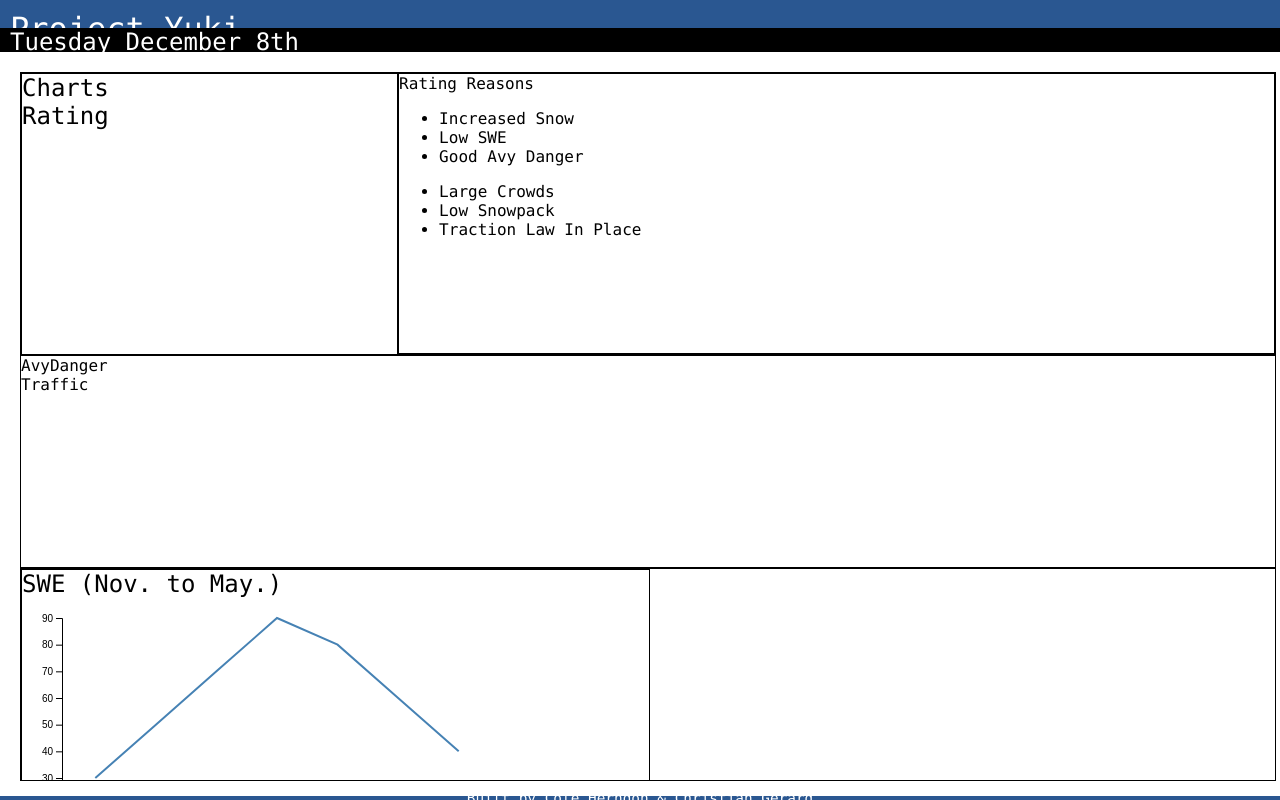
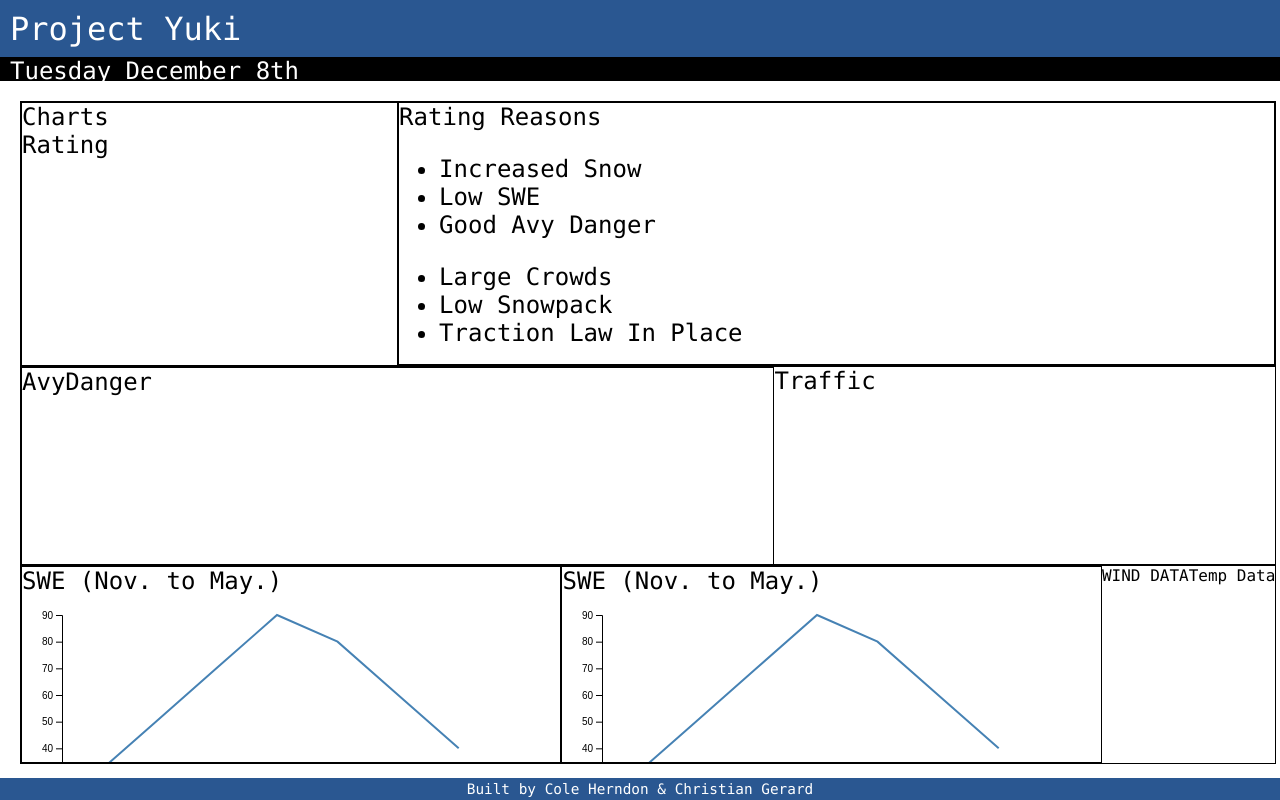
Before and after one commit to christian-gerard/project-yuki, a React (Vite) app in the folder client/: page / in a window 1280 px wide. Built offline with nearby package versions, Linux system fonts and the light colour scheme.

Commit message:
Adds Data Points

```diff
--- a/client/src/components/Date.jsx
+++ b/client/src/components/Date.jsx
@@ -13,7 +13,7 @@ const Main = styled.div`
 
   return (
     <Main>
-      <p> Tuesday December 8th</p>
+      <p>Tuesday December 8th</p>
     </Main>
   )
 }
--- a/client/src/data-visualization/AvyDanger.jsx
+++ b/client/src/data-visualization/AvyDanger.jsx
@@ -2,13 +2,19 @@ import styled from 'styled-components'
 
 function AvyDanger() {
 
+  const Main = styled.div`
+    width:60%;
+    height: 100%;
+    font-size: 1.5em;
+    border: 1px solid black;
+  `
 
   return (
-    <div>
+    <Main>
       <p>
         AvyDanger
       </p>
-    </div>
+    </Main>
   )
 }
 export default AvyDanger
--- a/client/src/data-visualization/Rating.jsx
+++ b/client/src/data-visualization/Rating.jsx
@@ -24,6 +24,7 @@ function Rating() {
       border: 1px solid black;
       overflow: hidden;
       white-space: nowrap;
+      font-size: 1.5em;
   `
   return (
     <Main>
--- /dev/null
+++ b/client/src/data-visualization/Temp.jsx
@@ -0,0 +1,14 @@
+import styled from 'styled-components'
+
+function Temp() {
+  return (
+   <div>
+      <p>
+        Temp Data
+      </p>
+   </div>
+  )
+
+
+}
+export default Temp
--- a/client/src/data-visualization/Traffic.jsx
+++ b/client/src/data-visualization/Traffic.jsx
@@ -1,12 +1,18 @@
+import styled from 'styled-components'
 
 function Traffic() {
 
+  const Main = styled.div`
+    width:40%;
+    height: 100%;
+    font-size: 1.5em;
+  `
   return (
-    <div>
+    <Main>
       <p>
         Traffic
       </p>
-    </div>
+    </Main>
   )
 }
 export default Traffic
--- /dev/null
+++ b/client/src/data-visualization/Wind.jsx
@@ -0,0 +1,11 @@
+import styled from 'styled-components'
+
+function Wind() {
+
+  return (
+    <div>
+      <p>WIND DATA</p>
+    </div>
+  )
+}
+export default Wind
--- a/client/src/pages/Dashboard.jsx
+++ b/client/src/pages/Dashboard.jsx
@@ -3,6 +3,8 @@ import SnowDepth from '../data-visualization/SnowDepth'
 import Rating from '../data-visualization/Rating'
 import AvyDanger from '../data-visualization/AvyDanger'
 import Traffic from '../data-visualization/Traffic'
+import Wind from '../data-visualization/Wind'
+import Temp from '../data-visualization/Temp'
 import styled from 'styled-components'
 
 function Dashboard() {
@@ -13,6 +15,8 @@ function Dashboard() {
         border: 1px solid black;
         overflow: hidden;
         white-space: nowrap;
+        display:flex;
+        flex-direction:row;
   `
     const Third = styled.div`
         width:98%;
@@ -20,6 +24,8 @@ function Dashboard() {
         border: 1px solid black;
         overflow: hidden;
         white-space: nowrap;
+        display:flex;
+        flex-direction:row;
     `
 
     return(
@@ -35,6 +41,8 @@ function Dashboard() {
             <Third>
               <SWE/>
               <SnowDepth/>
+              <Wind/>
+              <Temp/>
             </Third>
 
         </>
```
